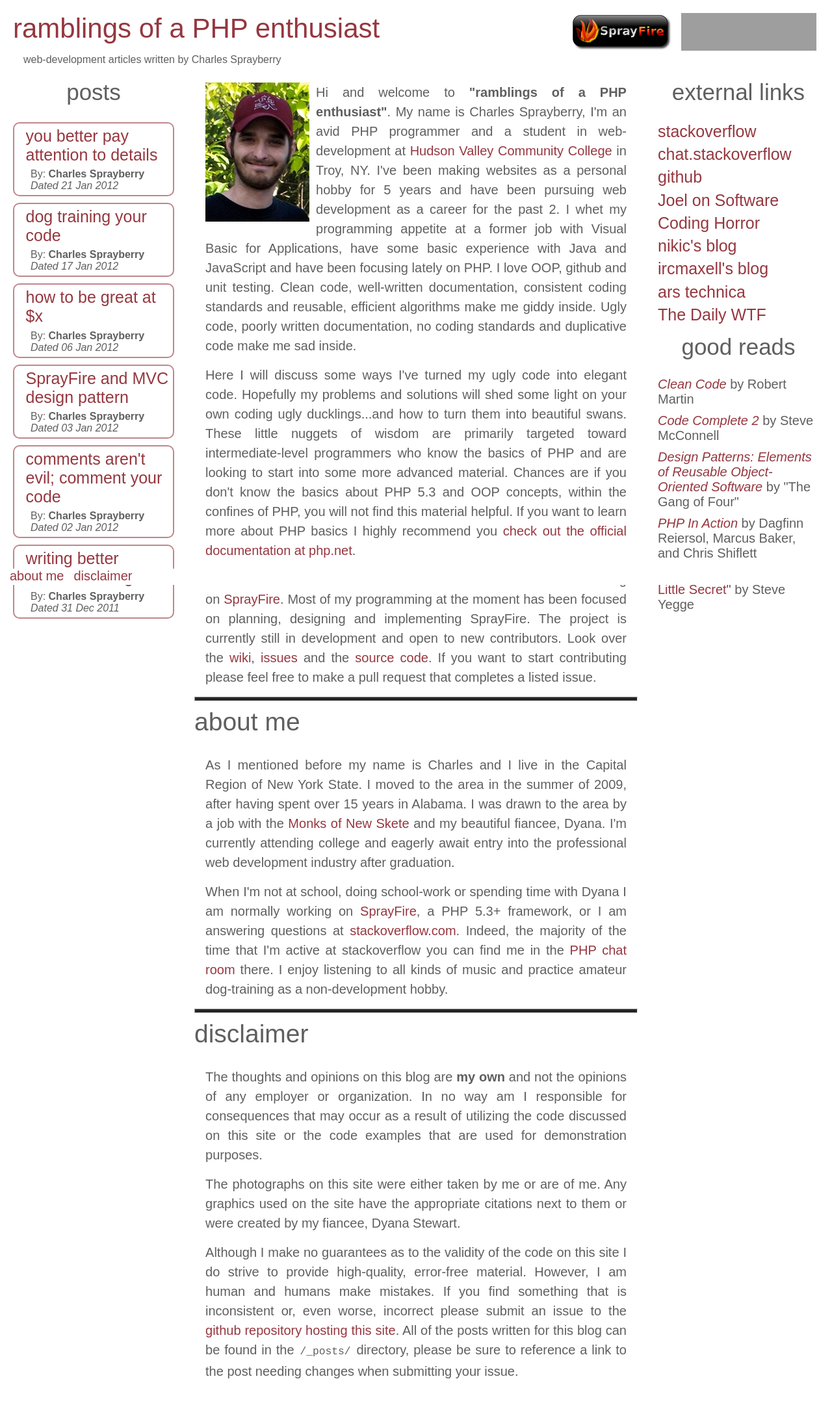
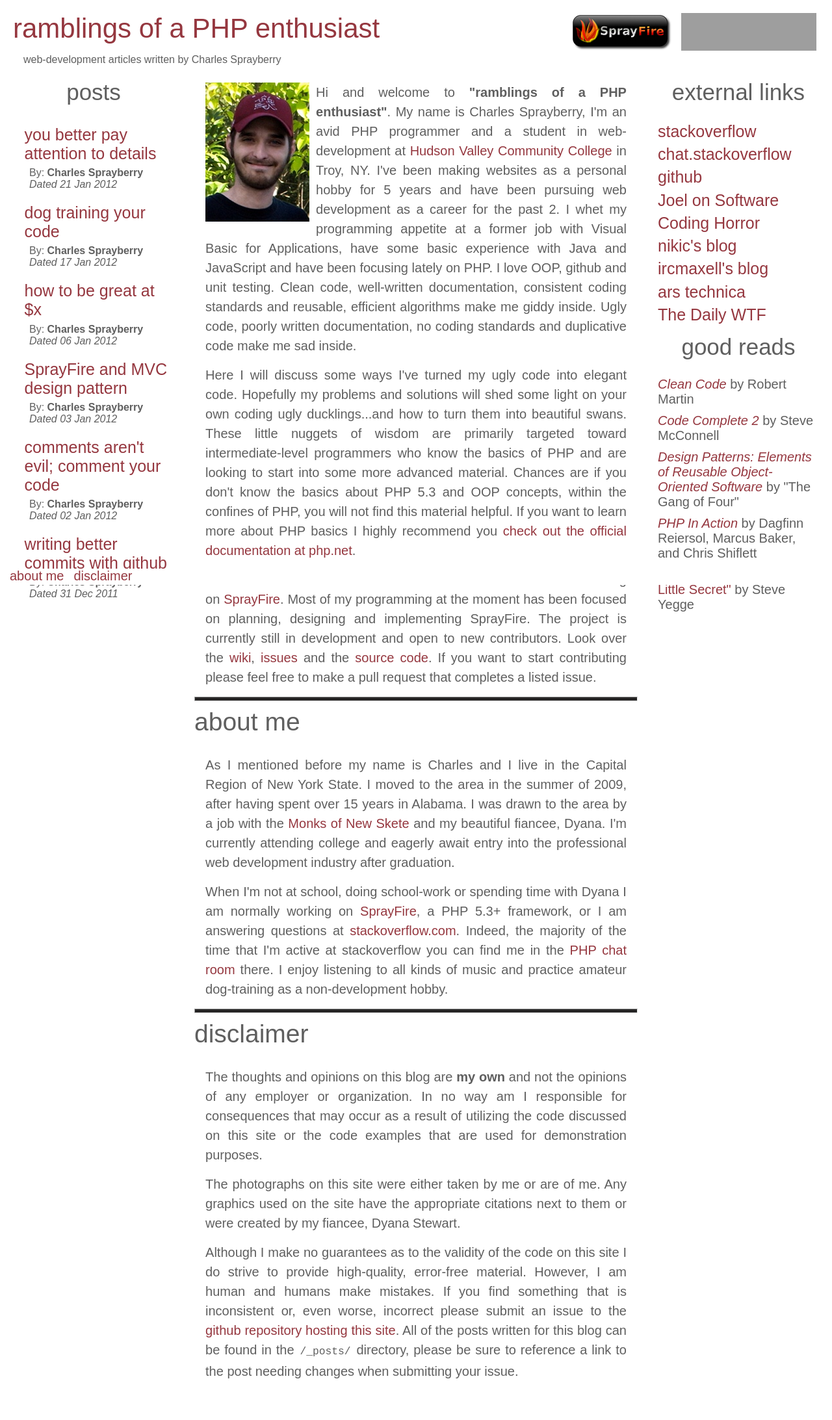
Before and after one commit to cspray/archived-blog, a Jekyll site: the page built from index.html, in a window 1280 px wide. Shown: the whole page at 65% size. Built offline with Jekyll 4.4.1, drawn with Linux system fonts in a browser that asks for light colours; grey boxes are pictures that could not be loaded.

Commit message:
UPD _includes/style.css removing border from post navigation links

```diff
--- a/_includes/style.css
+++ b/_includes/style.css
@@ -125,9 +125,6 @@ code {
 
 #post-navigation li > a > div {
     padding: 5px;
-    border: 2px solid rgba(149, 55, 63, .6);
-    border-radius: 10px;
-    -moz-border-radius: 10px;
     margin-bottom: .5em;
 }
 
```
